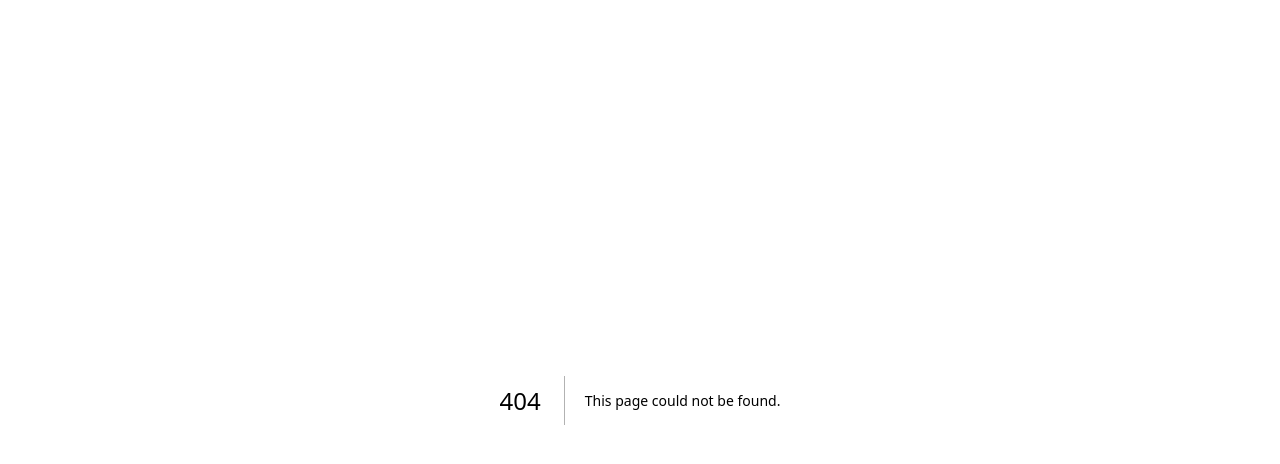
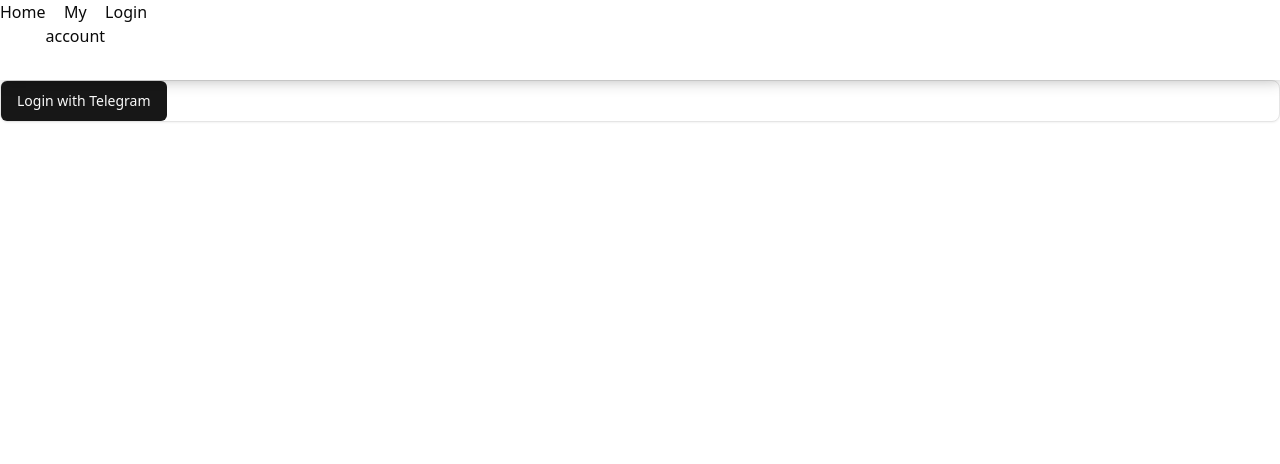
Before and after one commit to StepanPotiienko/ecommerce-next, a Next.js app: page /login in a window 1280 px wide. Before the commit this address had no page. Shown: the top 464 px of the page. Built offline with nearby package versions, Linux system fonts and the light colour scheme.

Commit message:
Added a login page and a loading screen.

```diff
--- /dev/null
+++ b/app/loading.tsx
@@ -0,0 +1,9 @@
+const Loading = () => {
+    return (
+        <div>
+            Loading... It will take a moment.
+        </div>
+    )
+}
+
+export default Loading
--- /dev/null
+++ b/app/login/page.tsx
@@ -0,0 +1,21 @@
+
+import * as card from '@/components/ui/card'
+import { Button } from '@/components/ui/button'
+
+
+import { Header } from '../page'
+
+
+const LoginPage = () => {
+    return (
+        <div>
+            <Header />
+            {/* Here goes the login stuff */}
+            <card.Card>
+                <Button>Login with Telegram</Button>
+            </card.Card>
+        </div>
+    )
+}
+
+export default LoginPage
--- a/app/page.tsx
+++ b/app/page.tsx
@@ -9,7 +9,7 @@ import Image from 'next/image'
 
 
 import { useEffect, useState } from 'react'
-import { Menu } from 'lucide-react'
+import Link from 'next/link'
 
 
 export default function Page() {
@@ -49,17 +49,18 @@ function ProductCard({ title, category, price, brand, rating, imageUrl }: { titl
 }
 
 
-function Header() {
+export function Header() {
   return (
     <header className='section'>
       <div className='header-container'>
         <div id='header-menu' className="flex flex-row text-center w-16 h-full">
-          <div className='inline-block header-menu-item'><a href='#'>Home</a></div>
+          <div className='inline-block header-menu-item'><a href='/'>Home</a></div>
           <div className='inline-block header-menu-item'><a href='#'>My account</a></div>
+          <div className='inline-block header-menu-item'><Link href='./login'>Login</Link></div>
         </div>
       </div>
       <div className="logo"></div>
-    </header >
+    </header>
   )
 }
 
--- a/package.json
+++ b/package.json
@@ -21,6 +21,7 @@
     "react": "^18",
     "react-dom": "^18",
     "react-query": "^3.39.3",
+    "react-telegram-login": "^1.1.2",
     "request": "^2.88.2",
     "swr": "^2.2.5",
     "tailwind-merge": "^2.3.0",
```
Also changed, not shown: 1 other file (tests, documents, lock files or other folders).
